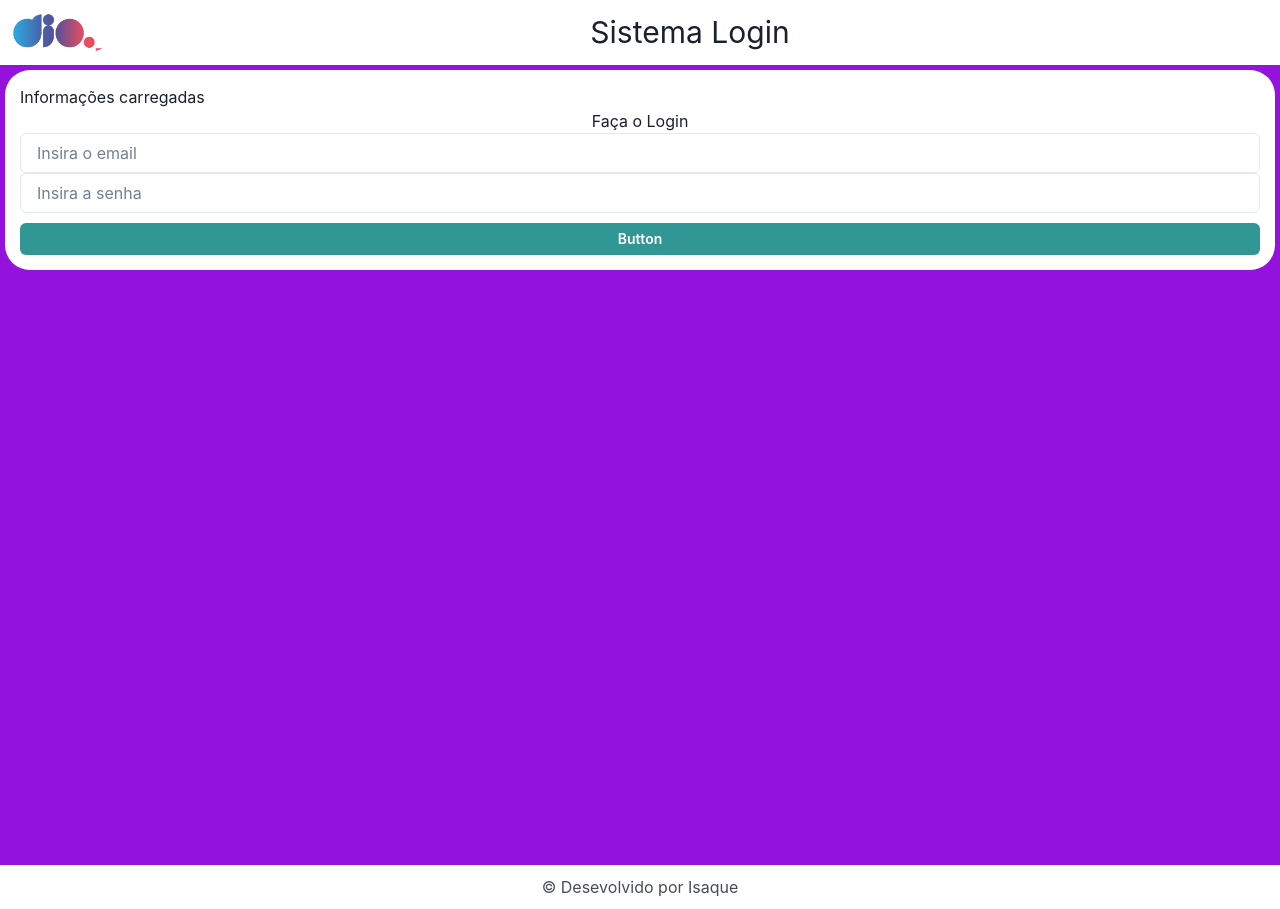
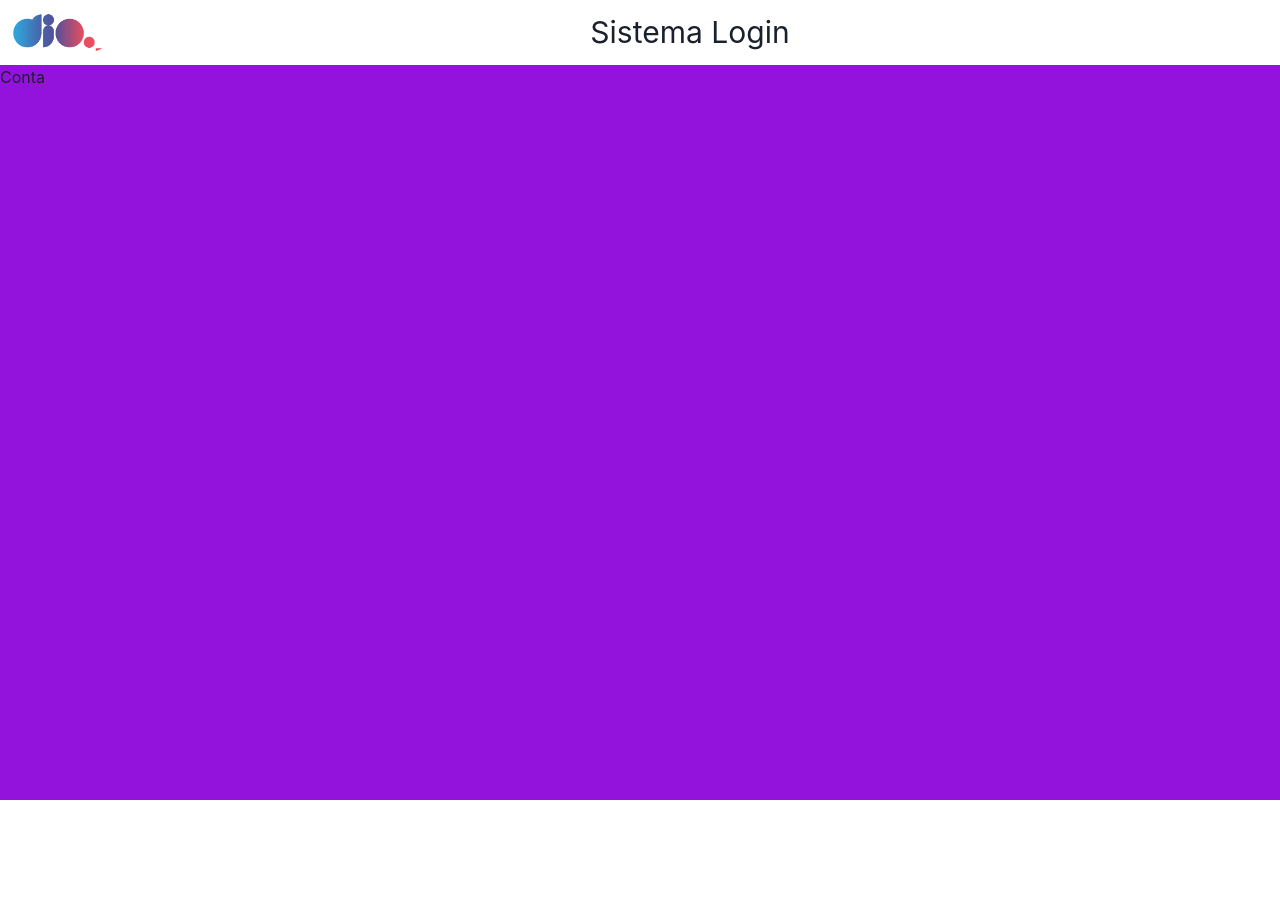
Before and after one commit to IsaqueBatist/Desafio02-TS, a React (Create React App) app: page /conta in a window 1280 px wide. After the commit the page ends 800 px from the top, so only its background shows below. Built offline with nearby package versions, Linux system fonts and the light colour scheme.

Commit message:
Implementando o React-router-dom

```diff
--- a/package.json
+++ b/package.json
@@ -16,6 +16,7 @@
     "framer-motion": "^11.3.4",
     "react": "^18.3.1",
     "react-dom": "^18.3.1",
+    "react-router-dom": "^6.25.1",
     "react-scripts": "5.0.1",
     "styled-components": "^6.1.11",
     "typescript": "^4.9.5",
--- a/src/App.tsx
+++ b/src/App.tsx
@@ -9,13 +9,25 @@ import {
 } from '@chakra-ui/react'
 import { login } from './services/login';
 import { MyButon } from './components/Buton';
-import { Card } from './components/card';
+import { BrowserRouter, Route, Routes } from 'react-router-dom';
+import Home from './pages/Home';
+import Cont from './pages/Cont';
 
 
 function App() {
   return (
     <>
-      <Card />
+      <BrowserRouter>
+        <ChakraProvider>
+          <Layout>
+            <Routes>
+              <Route path='/' element={<Home />} />
+              <Route path='/conta' element={<Cont />} />
+            </Routes>
+          </Layout>
+        </ChakraProvider>
+      </BrowserRouter>
+
     </>
   );
 }
--- a/src/components/card/index.tsx
+++ b/src/components/card/index.tsx
@@ -1,9 +1,8 @@
-import { ChakraProvider, Box, Center, Input } from "@chakra-ui/react";
+import { Box, Center, Input } from "@chakra-ui/react";
 import React, { useEffect, useState } from "react";
 import { login } from "../../services/login";
 import { MyButon } from "../Buton";
-import { Layout } from "../layout";
-import { ICard, IUserData } from "./type";
+import { IUserData } from "./type";
 import { api } from "../../api";
 
 
@@ -22,11 +21,11 @@ export const Card = () => {
   }, [])
 
   return (
-    <ChakraProvider>
-      <Layout>
     <Box minHeight='100vh' backgroundColor='#9413dc' padding='5px'>
       <Box backgroundColor='#fff' borderRadius='25px' padding='15px'>
-            {userData === null || userData === undefined || Object.keys(userData).length === 0 ? <h1>Loading...</h1> : <h1> Informações carregadas</h1>}
+        {/* {userData === null || userData === undefined || Object.keys(userData).length === 0 ? <h1>Loading...</h1> :
+              <h1> Informações carregadas</h1>
+            } */}
         <Center>
           <h1>Faça o Login</h1>
         </Center>
@@ -36,9 +35,6 @@ export const Card = () => {
           <MyButon onClick={() => login(email)} title='Button' />
         </Center>
       </Box>
-
     </Box>
-      </Layout>
-    </ChakraProvider>
   )
 }
--- a/src/components/card/type.ts
+++ b/src/components/card/type.ts
@@ -1,8 +1,3 @@
-export interface ICard {
-    id?: number
-    paragraph?: string
-    details?: string
-}
 export interface IUserData {
     email?: string
     password?: string
--- a/src/components/footer/index.tsx
+++ b/src/components/footer/index.tsx
@@ -7,7 +7,7 @@ import React from "react";
 export const Footer = () => {
   return (
     <ChakraProvider>
-      <Box padding='10px' display='flex' alignItems="center" justifyContent='center'>
+      <Box padding='10px' display='flex' alignItems="center" justifyContent='center' backgroundColor='#fff'>
         <Text opacity='0.8'>
           &copy; Desevolvido por Isaque
         </Text>
--- a/src/components/header/index.tsx
+++ b/src/components/header/index.tsx
@@ -11,7 +11,7 @@ import logo from '../../assets/logo.png'
 export const Header = () => {
   return (
     <ChakraProvider>
-      <Box padding='10px' display='flex' alignItems="center">
+      <Box padding='10px' display='flex' alignItems="center" backgroundColor='#fff'>
         <Image src={logo} alt='Dan Abramov' width='100px' borderRadius='full' />
         <Center flex='1'>
           <Text fontSize='30px'>Sistema Login</Text>
--- a/src/components/layout/index.tsx
+++ b/src/components/layout/index.tsx
@@ -1,13 +1,13 @@
 import React from "react";
 import { Header } from "../header";
 import { Footer } from "../footer";
+import { Box } from "@chakra-ui/react";
 
 export const Layout = ({children}:any) => {
   return (
-    <>
+    <Box minHeight='100vh' backgroundColor='#9413dc'>
       <Header />
       {children}
-      <Footer />
-    </>
+    </Box>
   )
 }
--- /dev/null
+++ b/src/pages/Cont/index.tsx
@@ -0,0 +1,9 @@
+import React from 'react';
+const Cont = () => {
+  return (
+    <div>
+      <h1>Conta</h1>
+    </div>
+  );
+}
+export default Cont
--- /dev/null
+++ b/src/pages/Home/index.tsx
@@ -0,0 +1,10 @@
+import React from 'react'
+import { Card } from '../../components/card'
+
+const Home = () => {
+  return (
+    <Card />
+  )
+}
+
+export default Home
```
Also changed, not shown: 1 other file (tests, documents, lock files or other folders). Lines whose indentation alone changed are shown as unchanged.
